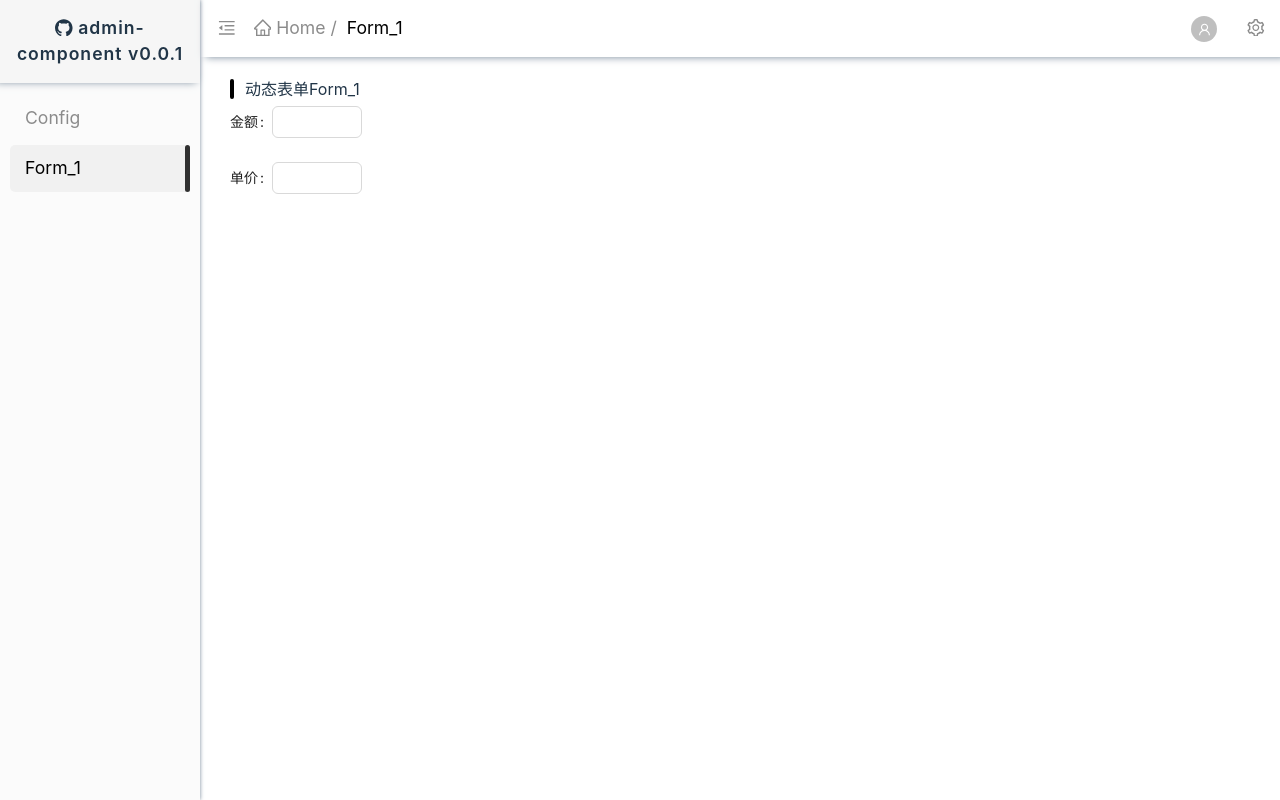
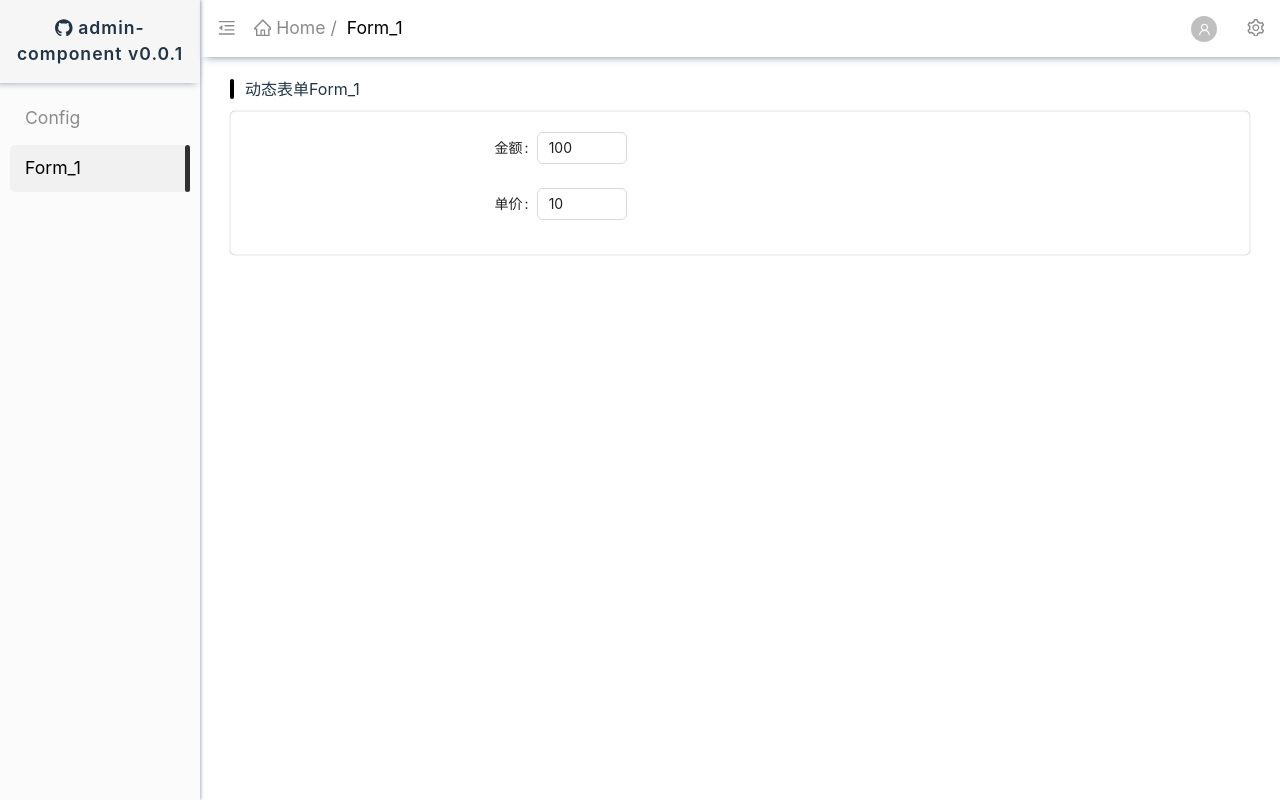
Before and after one commit to XIwE1/react-admin-component, a React (Vite) app: page / in a window 1280 px wide. Both pictures are taken after a click on the element "Form_1". Built offline with nearby package versions, Linux system fonts and the light colour scheme.

Commit message:
feat:优化动态表单样式，支持解析defaultValue&tooltip&disabled

```diff
--- a/src/components/Form/components/FormItem.tsx
+++ b/src/components/Form/components/FormItem.tsx
@@ -13,8 +13,10 @@ import {
 import Radio from "antd/es/radio/radio";
 
 const FormItem = (props: FormSchemaItem) => {
-
-  const { fieldName, label, extra, rules, tooltip, hidden } = props;
+  const { field_key, field, extra, rules, tooltip, hidden, defaultValue } =
+    props;
+  console.log("props", field_key, field, hidden, defaultValue);
+  console.log("defaultValue", defaultValue);
 
   const componentMap = {
     input: renderInputComponent,
@@ -32,10 +34,13 @@ const FormItem = (props: FormSchemaItem) => {
   };
 
   const renderFieldComponent = (options: FormSchemaItem) => {
-    const { type, customRender, componentProps, reactions } = options;
+    const { type, customRender, componentProps, reactions, disabled } = options;
     const renderFunction = componentMap[type] || renderEmpty;
-    const component = renderFunction(type);
-    return component;
+    const Component = renderFunction(type) || <></>;
+    return React.cloneElement(Component, {
+      disabled,
+      ...componentProps,
+    });
   };
 
   function renderInputComponent(type: string) {
@@ -78,12 +83,13 @@ const FormItem = (props: FormSchemaItem) => {
   return (
     <Form.Item
       extra={extra}
-      key={fieldName}
-      // name={fieldName}
-      label={label}
+      key={field_key}
+      name={field_key}
+      label={field}
       rules={rules}
       tooltip={tooltip}
       hidden={hidden}
+      initialValue={defaultValue}
     >
       {renderFieldComponent(props)}
     </Form.Item>
--- a/src/components/Form/Form.tsx
+++ b/src/components/Form/index.tsx
@@ -7,23 +7,23 @@ const IForm = (props) => {
   const { schemaItems, fieldValues } = props;
   const [formInstance] = Form.useForm();
 
+  formInstance.setFieldsValue(fieldValues);
+
   const renderFormItem = (item: FormSchemaItem) => {
     const itemProps = {
       ...item,
-      label: item.field,
-      fieldName: item.key,
     };
-    return <FormItem {...itemProps} key={item.key} />;
+    return <FormItem {...itemProps} key={item.field_key} />;
   };
 
   return (
     <Form
-      // labelCol={{ span: 8 }}
+      labelCol={{ span: 4 }}
       // wrapperCol={{ span: 16 }}
       // style={{ maxWidth: 600 }}
-      form={formInstance}
+      // form={formInstance}
     >
-      {schemaItems?.map((item) => renderFormItem(item))}
+      {schemaItems?.map((item: FormSchemaItem) => renderFormItem(item))}
     </Form>
   );
 };
--- a/src/pages/form_1/index.css
+++ b/src/pages/form_1/index.css
@@ -1,6 +1,11 @@
 .form_container {
     margin: 0 15px;
+
     .form_content {
-        margin: 10px;
+        margin: 5px 0;
+        padding: 20px 20% 10px;
+        border-radius: 5px;
+        border: 1px solid rgba(5, 5, 5, 0.06);
+        box-shadow: 0px 0 1px lightslategrey;
     }
 }
--- a/src/pages/form_1/index.jsx
+++ b/src/pages/form_1/index.jsx
@@ -1,6 +1,6 @@
-import IForm from "@/components/Form/Form";
+import IForm from "@/components/Form";
 import BlockTitle from "@/components/BlockTitle";
-import './index.css'
+import "./index.css";
 import { useConfigStore } from "@/store/configStore";
 
 const TARGET_CONFIG_KEY = "form1";
@@ -13,7 +13,9 @@ const Form1 = () => {
   return (
     <div className="form_container">
       <BlockTitle title={config.title} />
-      <IForm schemaItems={configSchemas} className="form_content"/>
+      <div className="form_content">
+        <IForm schemaItems={configSchemas} />
+      </div>
     </div>
   );
 };
```
Also changed, not shown: src/components/Form/index.ts (deleted).
